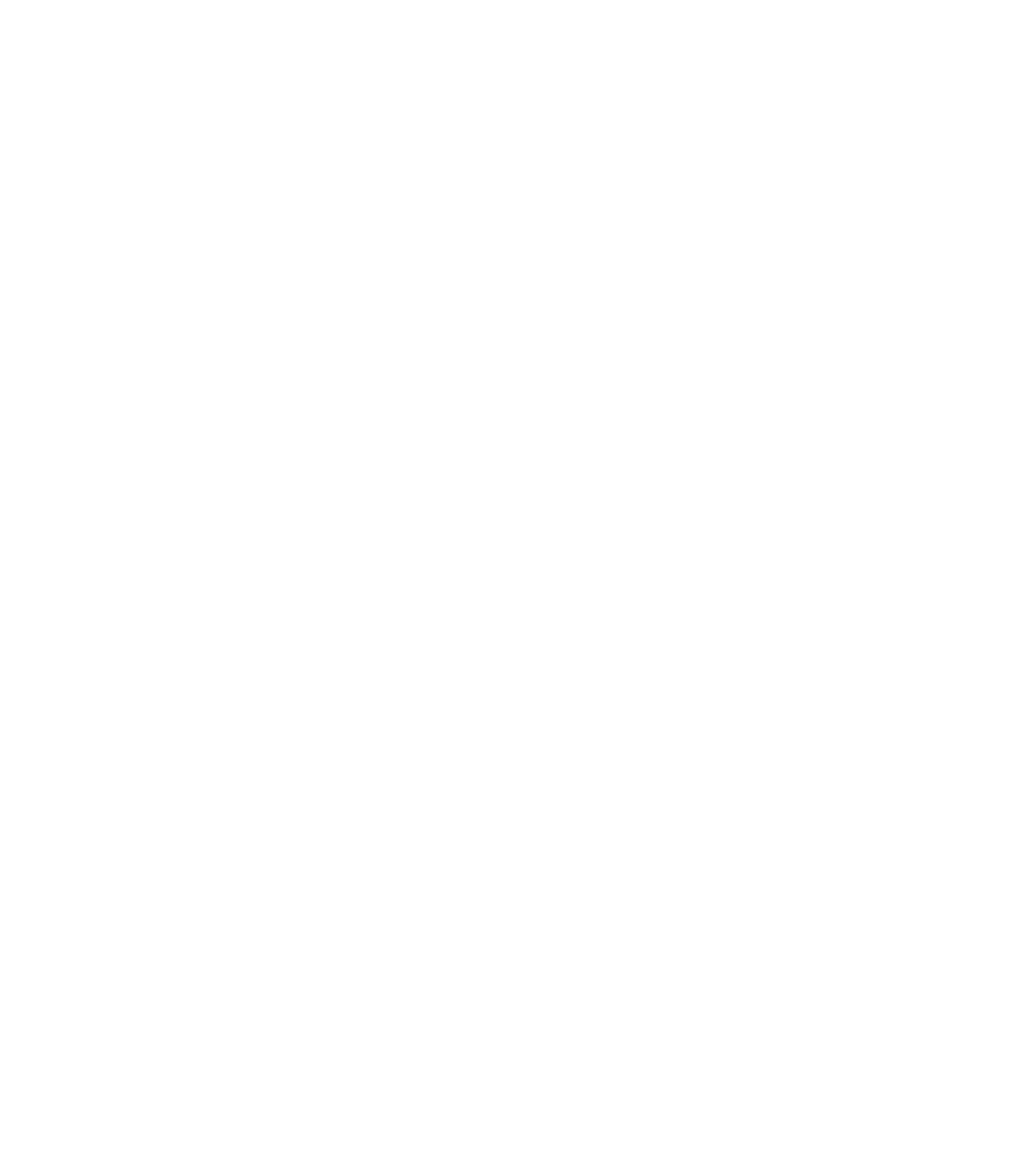
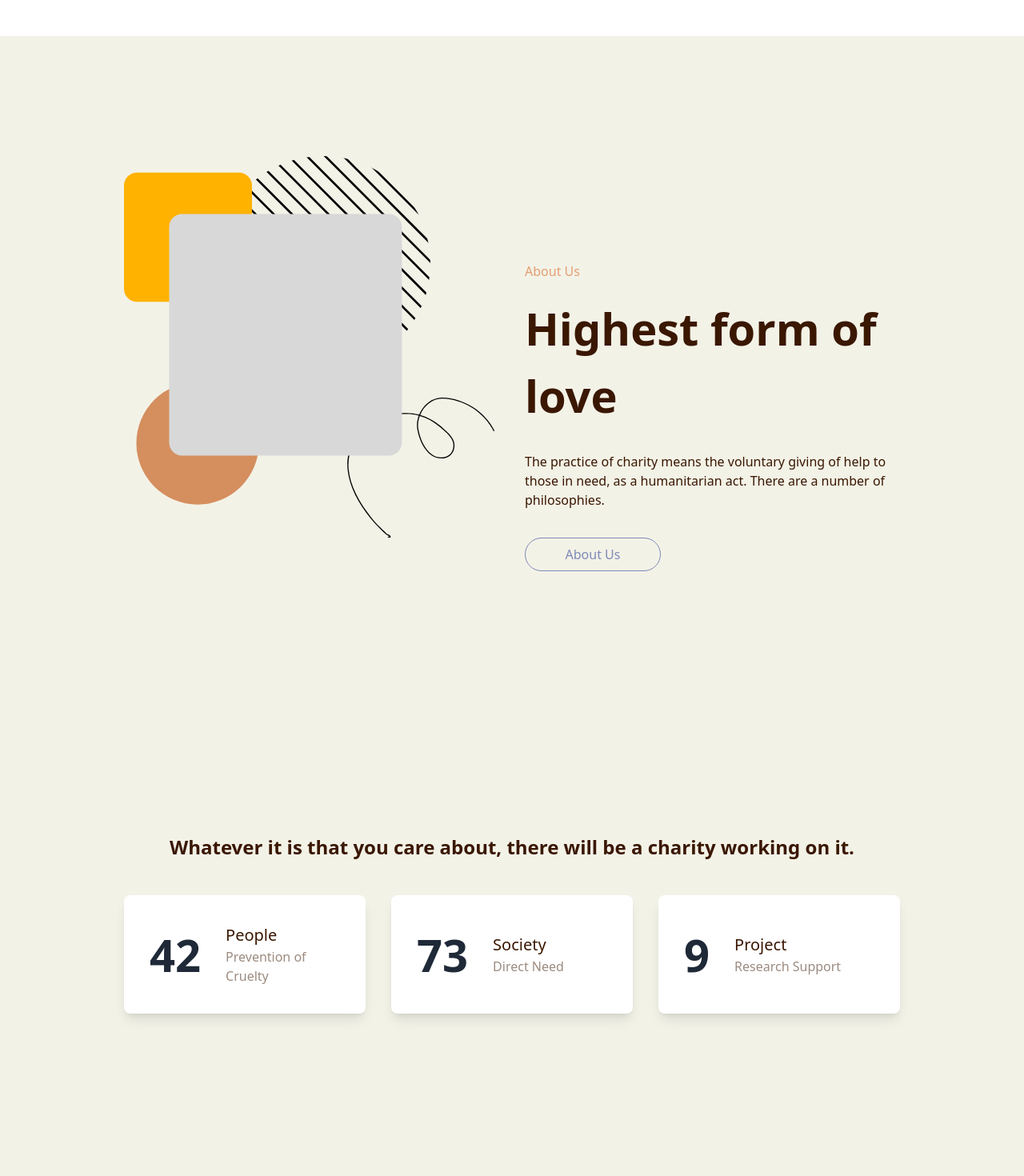
Before and after one commit to JamesGlik/CHARITY, a Next.js app in the folder my-app/: page / in a window 1280 px wide. Shown: the part 1060-2530 px from the top of the page at 80% size. Before the commit the page ends 1105 px from the top, so only its background shows below. Built offline with nearby package versions, Linux system fonts and the light colour scheme.

Commit message:
new section
added new section

```diff
--- /dev/null
+++ b/my-app/components/atoms/Heading/Heading.tsx
@@ -0,0 +1,18 @@
+import React from 'react';
+
+type HeadingProps = {
+  title: string;
+  subtitle: string;
+  className?: string;
+};
+
+const Heading = ({ title, subtitle, className = '' }: HeadingProps) => {
+  return (
+    <div className={` ${className}`}>
+      <h2 className="text-[56px] font-bold text-[#3A1700] mt-[17px]">{title}</h2>
+      <p className="text-[20px;] text-[#3A1700] mt-[29px]">{subtitle}</p>
+    </div>
+  );
+};
+
+export default Heading;
--- /dev/null
+++ b/my-app/components/atoms/ImageCard/ImageCard.tsx
@@ -0,0 +1,18 @@
+import React from 'react';
+
+type ImageCardProps = {
+  image: string;
+  alt: string;
+  children?: React.ReactNode;
+};
+
+const ImageCard = ({ image, alt, children }: ImageCardProps) => {
+  return (
+    <div className="relative overflow-hidden rounded-lg top-[70px]">
+      <img src={image} alt={alt} className="w-full h-auto" />
+      {children}
+    </div>
+  );
+};
+
+export default ImageCard;
--- /dev/null
+++ b/my-app/components/atoms/PrimaryButton/PrimaryButton.tsx
@@ -0,0 +1,20 @@
+import React from 'react';
+
+type PrimaryButtonProps = {
+  text: string;
+  onClick?: () => void;
+  className?: string;
+};
+
+const PrimaryButton = ({ text, onClick, className = '' }: PrimaryButtonProps) => {
+  return (
+    <button
+      onClick={onClick}
+      className={`px-6 py-2 w-[170px] text-[#7E8AB8] border border-[#7E8AB8] rounded-[24px] hover:bg-[#7E8AB8] hover:text-white transition-all duration-300 ease-in-out ${className}`}
+    >
+      {text}
+    </button>
+  );
+};
+
+export default PrimaryButton;
--- /dev/null
+++ b/my-app/components/molecules/StatsSection/StatsSection.tsx
@@ -0,0 +1,35 @@
+import React from 'react';
+
+type StatItem = {
+  number: number;
+  label1: string;
+  label2: string;
+};
+
+type StatsSectionProps = {
+  stats: StatItem[];
+  title: string; // Adding title for the h2 element
+};
+
+const StatsSection = ({ stats, title }: StatsSectionProps) => {
+  return (
+    <div className="mt-[327px]">
+      {/* h2 Element above the cards */}
+      <h2 className="text-[24px] font-semibold text-[#3A1700] text-center mb-8">{title}</h2>
+
+      <div className="flex justify-between gap-8 mt-[42px]">
+        {stats.map((stat, index) => (
+          <div key={index} className="bg-white p-8 rounded-lg shadow-lg text-center flex items-center w-[370px]">
+            <h3 className="text-[56px] font-bold text-gray-800">{stat.number}</h3>
+            <div className="flex flex-col text-left ml-[31px]">
+              <p className="text-[#3A1700] text-[20px]">{stat.label1}</p>
+              <p className="text-[#3A170080]">{stat.label2}</p>
+            </div>
+          </div>
+        ))}
+      </div>
+    </div>
+  );
+};
+
+export default StatsSection;
--- /dev/null
+++ b/my-app/components/organisms/AboutSection/AboutSection.tsx
@@ -0,0 +1,57 @@
+import React from 'react';
+import PrimaryButton from '../../atoms/PrimaryButton/PrimaryButton';
+import Heading from '../../atoms/Heading/Heading';
+import StatsSection from '../../molecules/StatsSection/StatsSection';
+import ImageCard from '../../atoms/ImageCard/ImageCard';
+
+const AboutSection = () => {
+  return (
+    <div className="bg-[#F3F2E7] h-[2240px] py-20">
+      <div className="mx-auto px-[155px]">
+        <div className="grid grid-cols-2 gap-8">
+
+          <div>
+            <ImageCard image="/about_us_image.svg" alt="About us image">
+              <div className="absolute"></div>
+            </ImageCard>
+          </div>
+          <div>
+            <h1 className="font-medium text-[#E29F72] mt-[202px]">About Us</h1>
+            <Heading
+              title="Highest form of love"
+              subtitle="The practice of charity means the voluntary giving of help to those in need, as a humanitarian act. There are a number of philosophies."
+            />
+            <PrimaryButton text="About Us" className="mt-[35px]" />
+          </div>
+        </div>
+
+        <StatsSection
+          title="Whatever it is that you care about, there will be a charity working on it."
+          stats = {[
+            { number: 42, label1: 'People', label2: 'Prevention of Cruelty' },
+            { number: 73, label1: 'Society', label2: 'Direct Need' },
+            { number: 9, label1: 'Project', label2: 'Research Support' },
+          ]}
+        />
+
+        <div className="mt-20 grid grid-cols-2 gap-8">
+          <div>
+            <h1 className="font-medium text-[#E29F72] mt-[298px]">Volunteer</h1>
+            <Heading
+              title="Unselfish love of one’s fellow men"
+              subtitle="Charity is the act of giving help to those in need of it. It is a humanitarian act. It involves giving money, goods or time and effort to those who need it."
+            />
+            <PrimaryButton text="Be a Volunteer" className="mt-[35px]" />
+          </div>
+          <div className="mt-[87px]">
+            <ImageCard image="/volunteer_image.svg" alt="Volunteer image">
+              <div className="absolute "></div>
+            </ImageCard>
+          </div>
+        </div>
+      </div>
+    </div>
+  );
+};
+
+export default AboutSection;
--- a/my-app/pages/index.tsx
+++ b/my-app/pages/index.tsx
@@ -1,10 +1,12 @@
 import React from 'react'
 import Example from '../components/organisms/Example/Example'
+import AboutSection from '@/components/organisms/AboutSection/AboutSection'
 
 const index = () => {
   return (
     <div className=" m-auto w-full ">
       <Example/>
+      <AboutSection/>
     </div>
   )
 }
```
